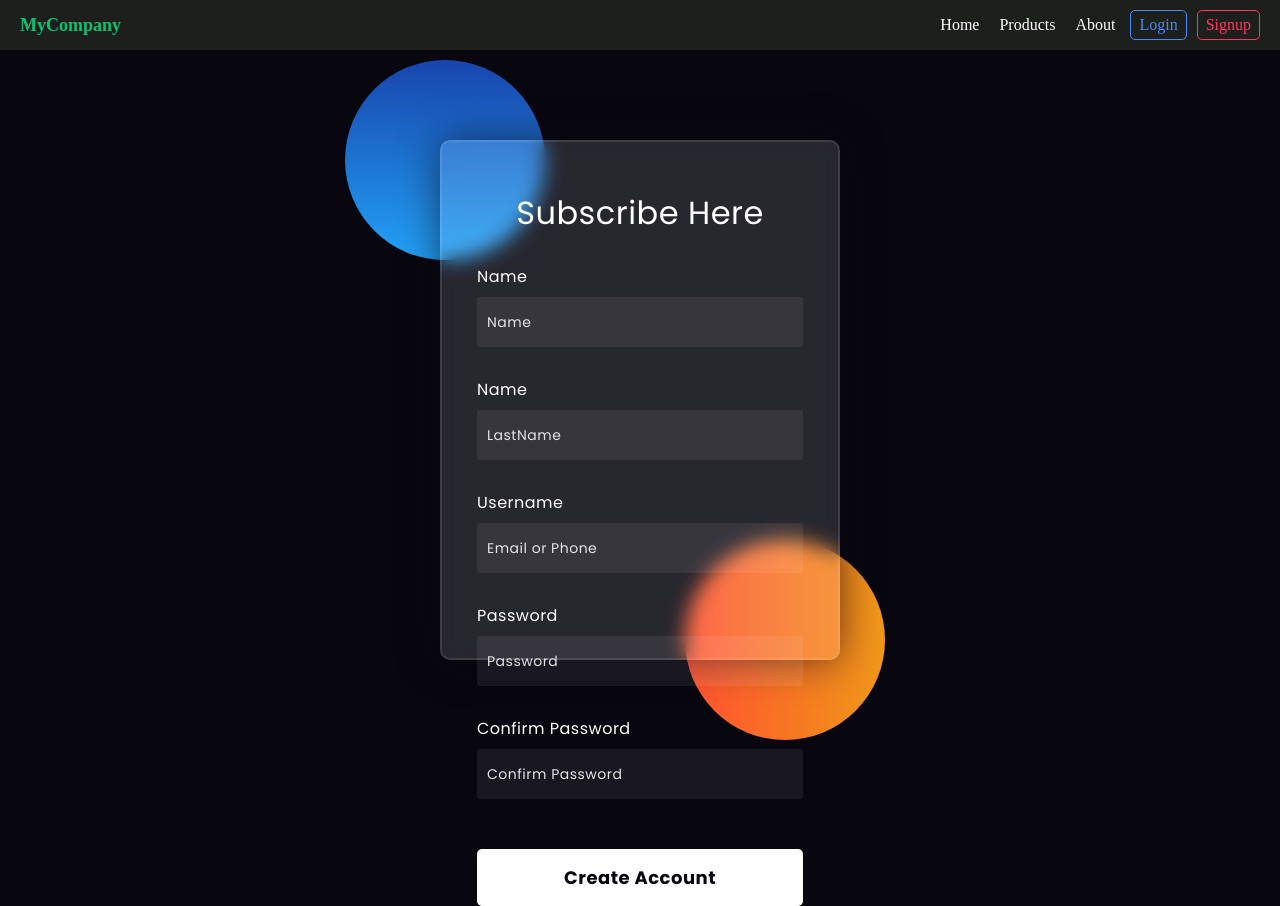
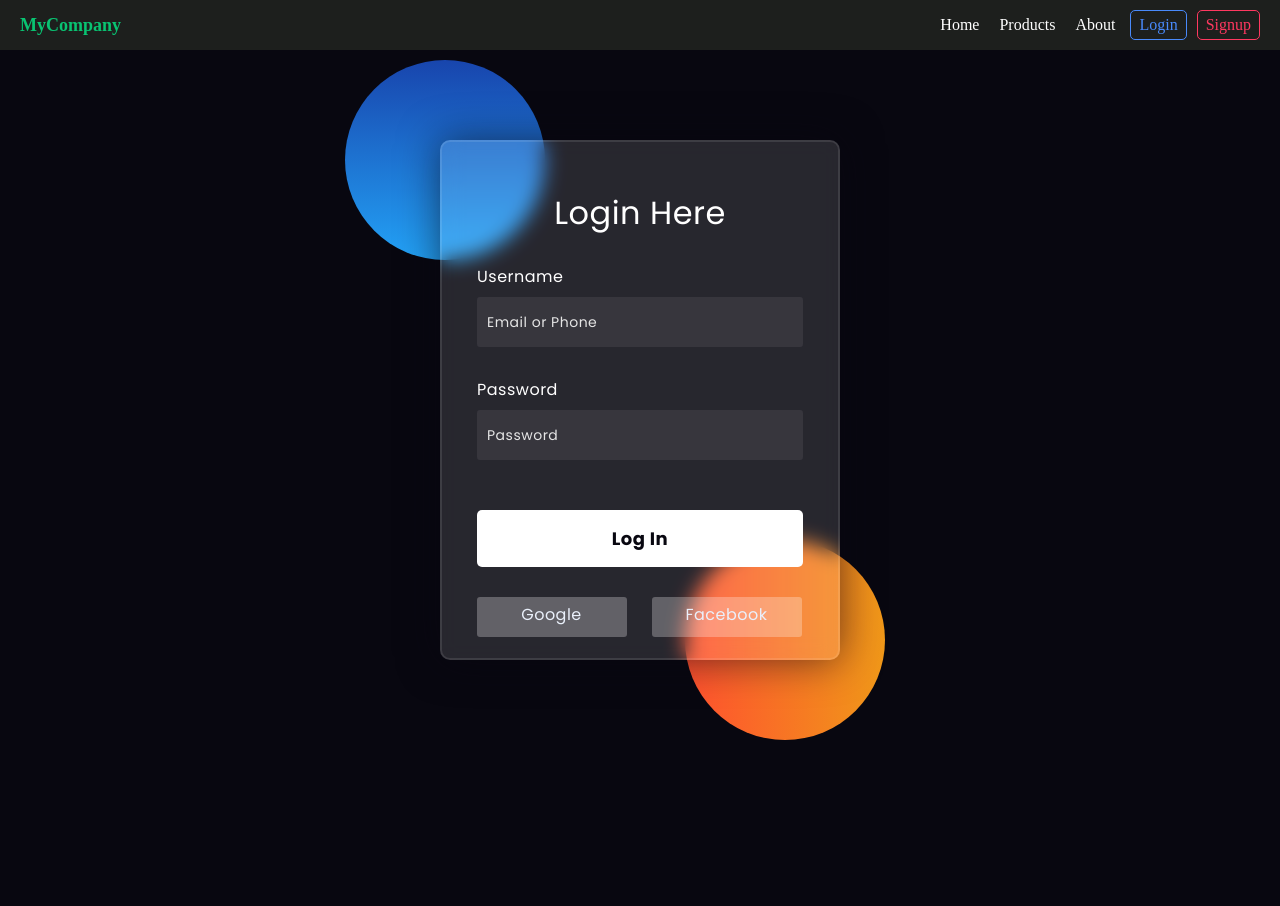
Before and after one commit to Mariem-Hamraoui/Quizz, a Vue app: page / in a window 1280 px wide. After the commit the page ends 800 px from the top, so only its background shows below. Built offline with nearby package versions, Linux system fonts and the light colour scheme.

Commit message:
update for pull

```diff
--- a/package.json
+++ b/package.json
@@ -12,8 +12,8 @@
     "vue": "^3.0.0"
   },
   "devDependencies": {
-    "@vue/cli-plugin-babel": "~4.5.15",
-    "@vue/cli-service": "~4.5.15",
+    "@vue/cli-plugin-babel": "^5.0.1",
+    "@vue/cli-service": "^5.0.1",
     "@vue/compiler-sfc": "^3.0.0"
   }
 }
--- a/src/App.vue
+++ b/src/App.vue
@@ -29,7 +29,7 @@
         </div>
       </header>
 <body>
-	<signupform />
+	<Login />
 </body>
 
 </template>
--- a/src/components/Signupform.vue
+++ b/src/components/Signupform.vue
@@ -78,7 +78,7 @@ body{
     bottom: -270px;
 }
 form{
-    height: 700px;
+    height: 400px;
     width: 400px;
     background-color: rgba(255,255,255,0.13);
     position: absolute;
```
Also changed, not shown: 1 other file (tests, documents, lock files or other folders).
